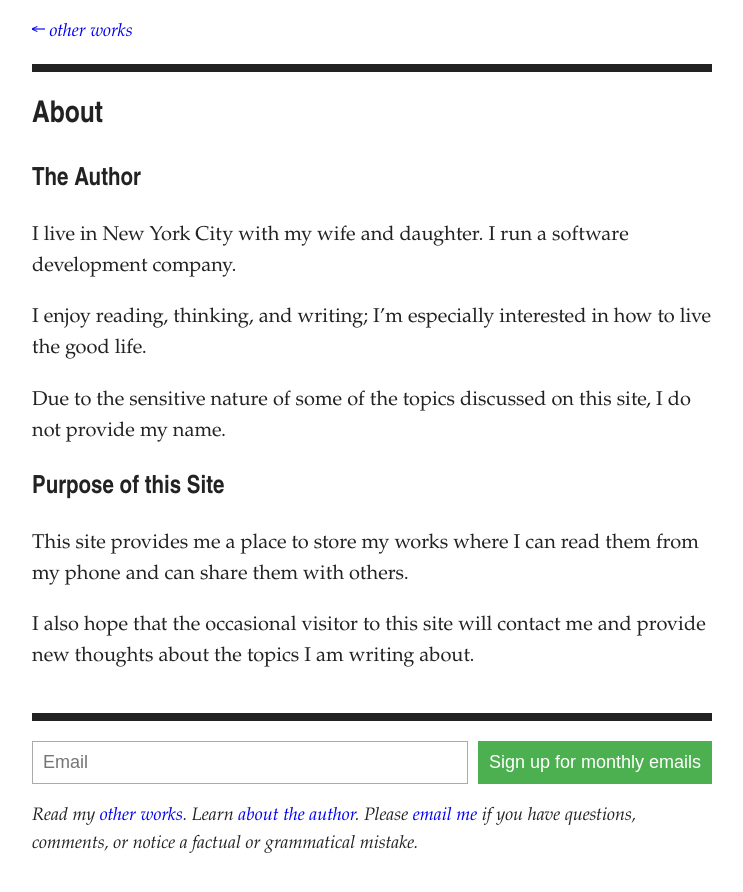
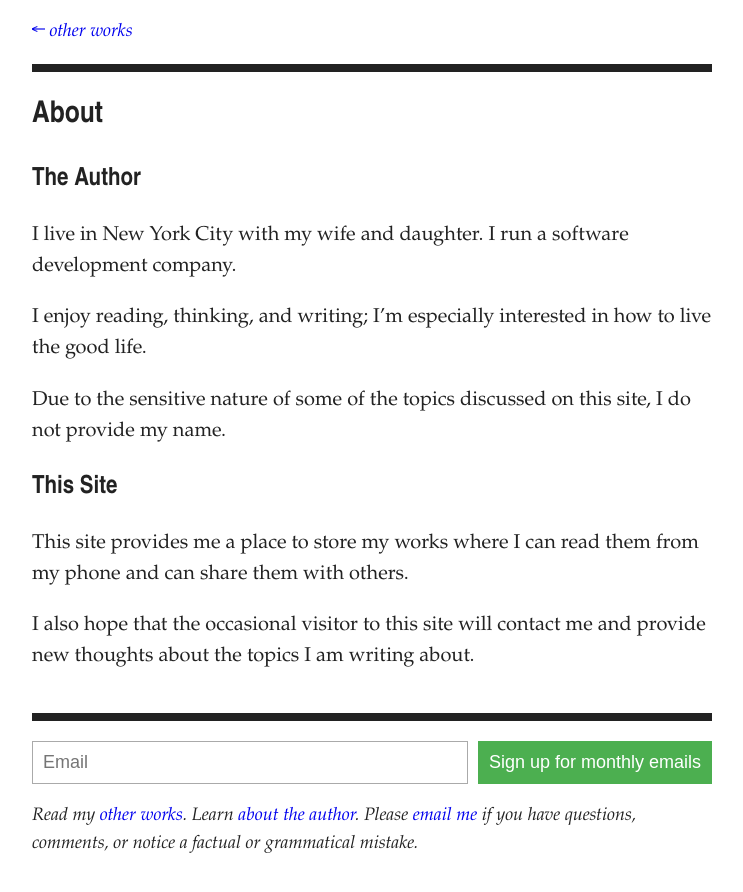
Before and after one commit to artsandmetaphysics/goodlifeodyssey, a Jekyll site: the page built from about.md, in a window 1280 px wide. Shown: the top 892 px of the page, without its empty margins (268-1011 px from the left). Built offline with Jekyll 4.4.1, drawn with Linux system fonts in a browser that asks for light colours.

Commit message:
Update title

```diff
--- a/about.md
+++ b/about.md
@@ -13,7 +13,7 @@ I enjoy reading, thinking, and writing; I'm especially interested in how to live
 
 Due to the sensitive nature of some of the topics discussed on this site, I do not provide my name.
 
-## Purpose of this Site
+## This Site
 
 This site provides me a place to store my works where I can read them from my phone and can share them with others.
 
```
